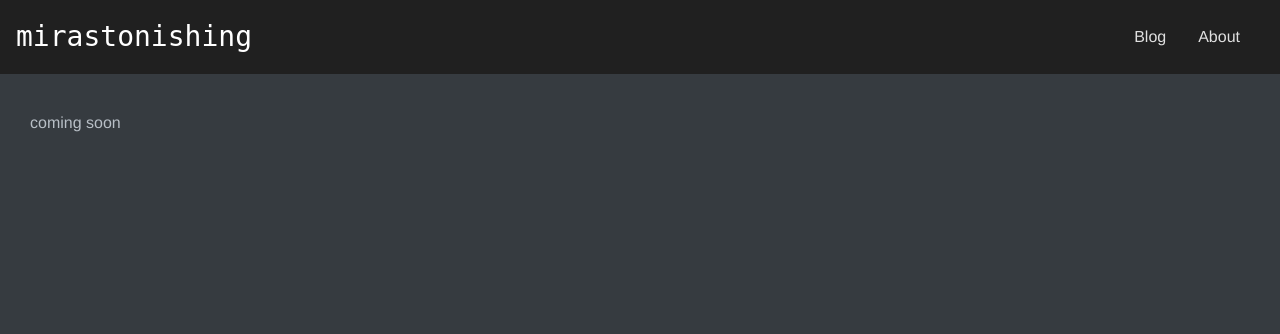
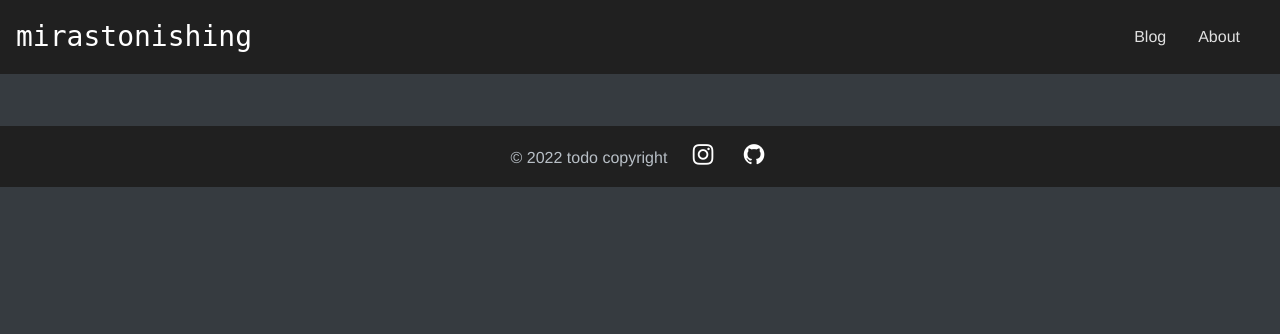
Before and after one commit to Mi-As/BlogWebsite, a Django app: page /blog/ in a window 1280 px wide. Shown: the top 334 px of the page. Run offline with Django 4.2, Linux system fonts and the light colour scheme; data that the repository does not hold is empty.

Commit message:
footer added

```diff
--- /dev/null
+++ b/blogwebsite/static/css/footer.css
@@ -0,0 +1,20 @@
+.footer-content{
+    display: block;
+    background-color: #202020;
+    text-align: center;
+    margin-top: 16px;
+    margin-left: -30px;
+    margin-right: -30px;
+    padding: 16px;
+}
+
+.footer-content a{
+    text-decoration: none;
+    color: #fff;
+    padding: 5px;
+    margin-left: 16px;
+}
+
+.footer-content a i{
+    font-size: 24px;
+}
--- a/blogwebsite/templates/base.html
+++ b/blogwebsite/templates/base.html
@@ -20,8 +20,8 @@
 		</div>
 	</div>
 
-	<!-- Footer -->
-	<footer>coming soon</footer>
+	{% include "partials/footer.html" %}
+
 
 </body>
 </html>
--- /dev/null
+++ b/blogwebsite/templates/partials/footer.html
@@ -0,0 +1,16 @@
+<html>
+<head>
+  {% load static %}
+  <link href="{% static 'css/footer.css' %}" rel="stylesheet">
+  <link rel="stylesheet" href="https://cdnjs.cloudflare.com/ajax/libs/font-awesome/4.7.0/css/font-awesome.min.css">
+</head>
+<body>
+	<footer>
+		<div class="footer-content">
+		© 2022 todo copyright
+		<a href="https://www.instagram.com/mirastonishing/"><i class="fa fa-instagram"></i></a></li>
+		<a href="https://github.com/Mi-As"><i class="fa fa-github"></i></a></li>
+		</div>
+	</footer>
+</body>
+</html>
```
